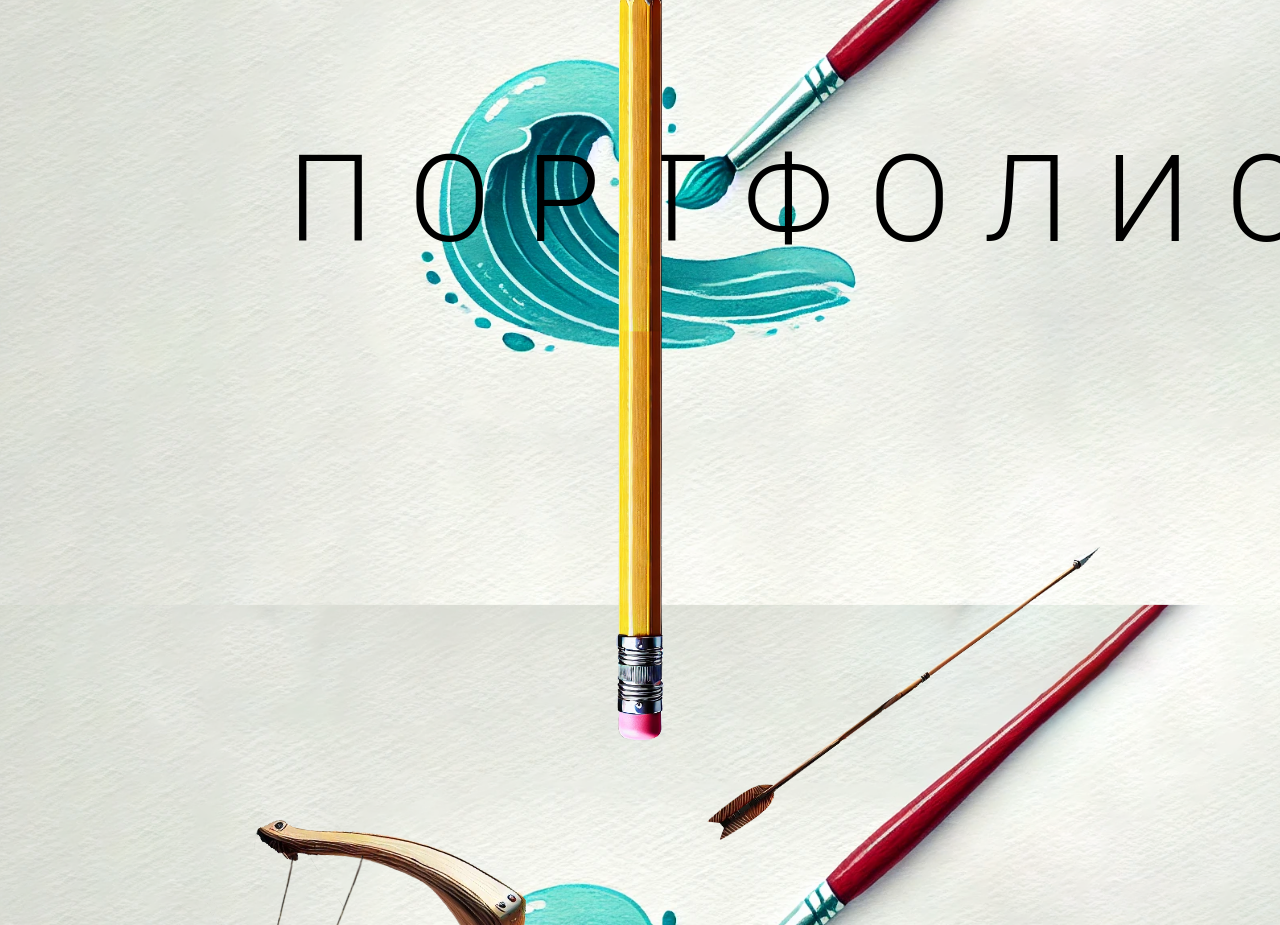
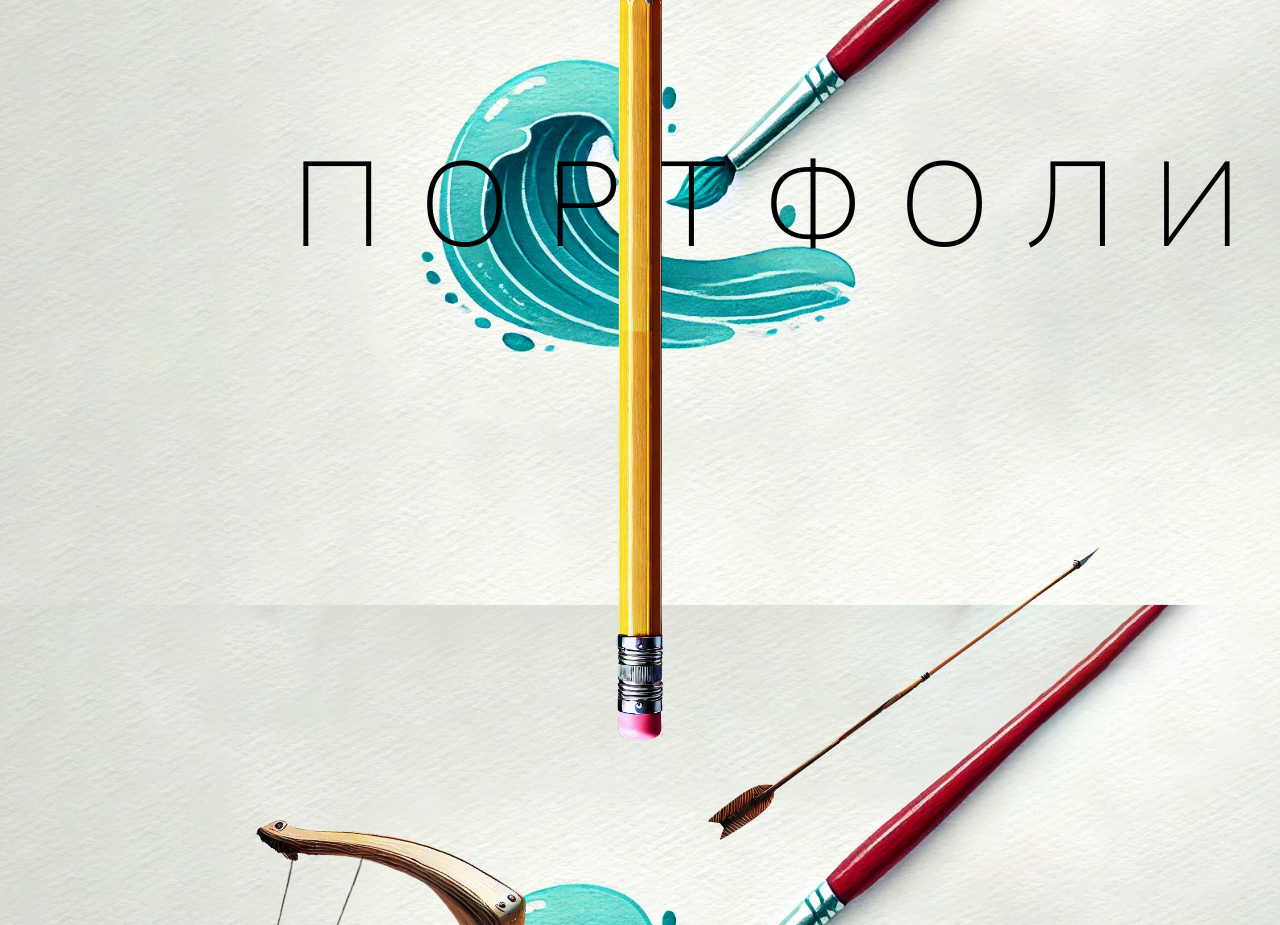
Before and after one commit to lyubomir2712/VTUstudio, a React (Vite) app in the folder VTUstudio/: page / in a window 1280 px wide. Shown: the part 3400-4325 px from the top of the page. Built offline with nearby package versions, Linux system fonts and the light colour scheme.

Commit message:
changed text on fourth section

```diff
--- a/VTUstudio/src/Components/SectionFour/SectionFour.css
+++ b/VTUstudio/src/Components/SectionFour/SectionFour.css
@@ -12,9 +12,9 @@
 
 .portfolio-text{
     position: absolute;
-    font-family: 'Roboto Light', sans-serif;
+    font-family: 'Mulish', sans-serif;
     letter-spacing: 1.5rem;
     font-size: 5rem;
-    left: 22.5%;
-    font-weight: 100;
+    left: 22.8%;
+    font-weight: 250;
 }
```
